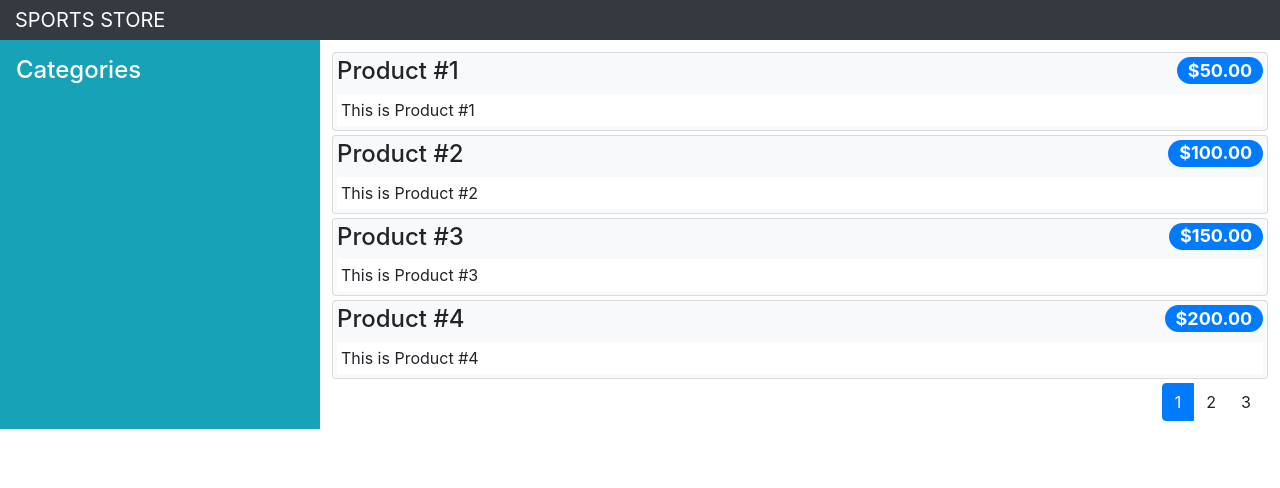
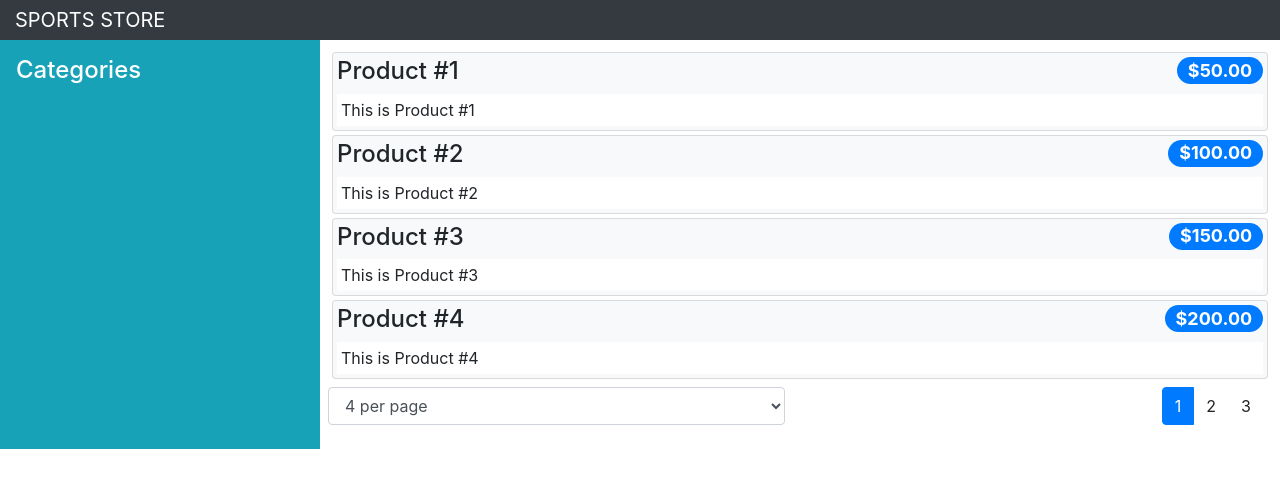
Before and after one commit to ageback/ProVuejs2, a Vue app in the folder sportsstore/: page / in a window 1280 px wide. Shown: the top 488 px of the page. Built offline with nearby package versions, Linux system fonts and the light colour scheme.

Commit message:
允许用户选择每页长度

```diff
--- a/sportsstore/src/components/PageControls.vue
+++ b/sportsstore/src/components/PageControls.vue
@@ -1,5 +1,13 @@
 <template>
-    <div v-if="pageCount > 1" class="text-right">
+    <div class="row mt-2">
+        <div class="col form-group">
+            <select v-on:change="changePageSize" class="form-control">
+                <option value="4">4 per page</option>
+                <option value="8">8 per page</option>
+                <option value="12">12 per page</option>
+            </select>
+        </div>
+        <div class="text-right col">
             <div class="btn-group mx-2">
                 <button v-for="i in pageNumbers" v-bind:key="i" class="btn btn-secpmdary"
                     v-bind:class="{'btn-primary' : i == currentPage }"
@@ -8,6 +16,8 @@
                 </button>
             </div>
         </div>
+    </div>
+
 </template>
 
 <script>
@@ -21,7 +31,10 @@
             }
         },
         methods:{
-            ...mapMutations(["setCurrentPage"])
+            ...mapMutations(["setCurrentPage","setPageSize"]),
+            changePageSize($event){
+                this.setPageSize(Number($event.target.value));
+            }
         }
     }
 </script>
```
Lines whose indentation alone changed are shown as unchanged.
